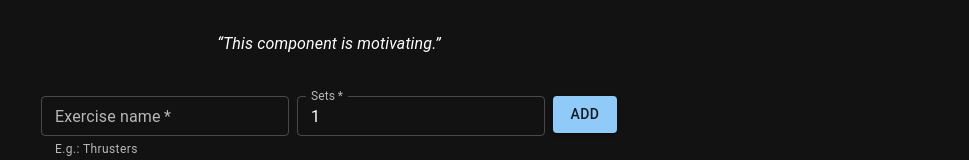
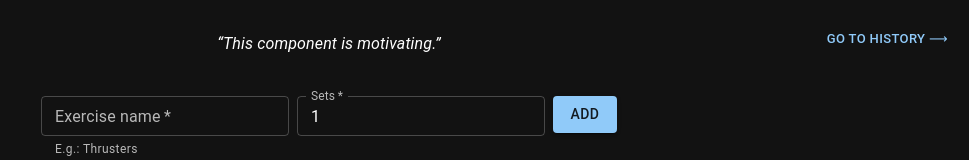
Before and after one commit to paulamazoc/fitness-tracker, a React (Vite) app: page / in a window 1280 px wide. Shown: the top 160 px of the page, without its empty margins (311-1280 px from the left). Built offline with nearby package versions, Linux system fonts and the light colour scheme.

Commit message:
feat: add navigation from dashboard to history

```diff
--- a/src/pages/Dashboard.tsx
+++ b/src/pages/Dashboard.tsx
@@ -1,17 +1,24 @@
 import { ExerciseForm } from "@/components/ExerciseForm";
 import { ExerciseList } from "@/components/ExerciseList";
 import { QuoteGenerator } from "@/components/QuoteGenerator";
-import { Box, Typography } from "@mui/material";
+import { Box, Button, Typography } from "@mui/material";
 import { useExercise } from '@/providers/Exercise'
+import { useNavigate } from "react-router-dom";
 
 export const Dashboard = () => {
     const { exercises } = useExercise();
+    const navigate = useNavigate();
     return (
         <Box
             display="flex"
             flexDirection="column"
             minHeight="100vh"
         >
+            <Box position="absolute" top={24} right={16}>
+                <Button variant="text" size="small" onClick={() => navigate('/history')}>
+                    Go to History ⟶
+                </Button>
+            </Box>
             <QuoteGenerator />
             <ExerciseForm />
             <Typography variant="h4" mb={4}>
```
